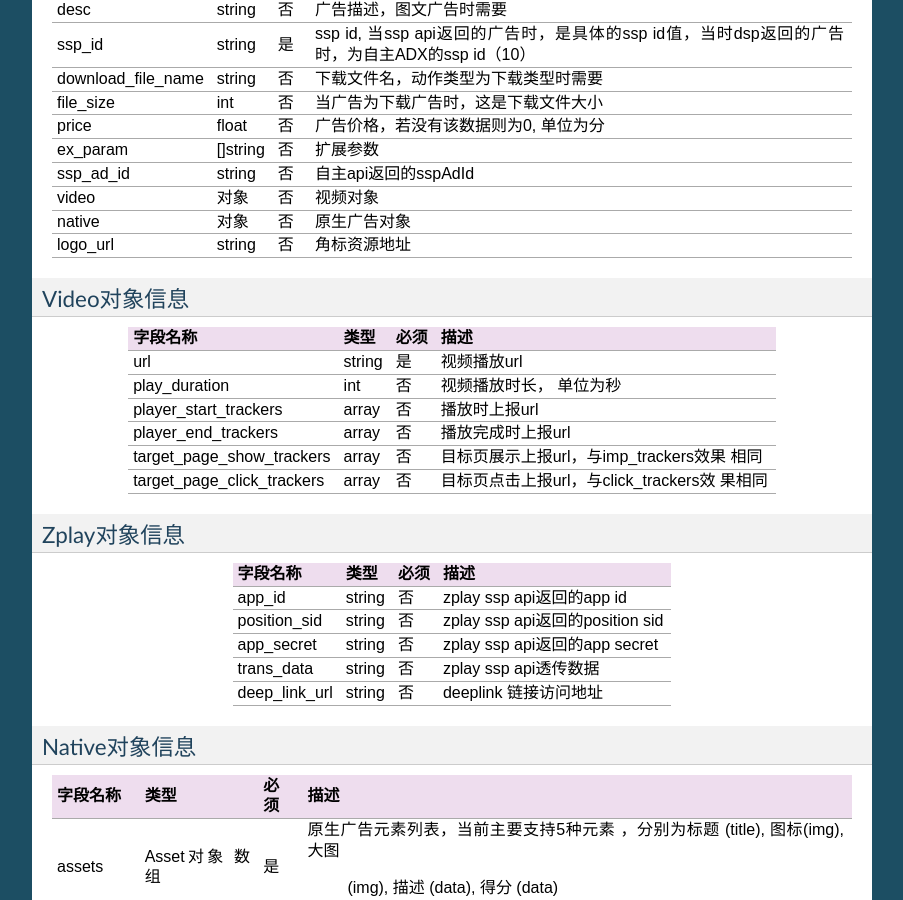
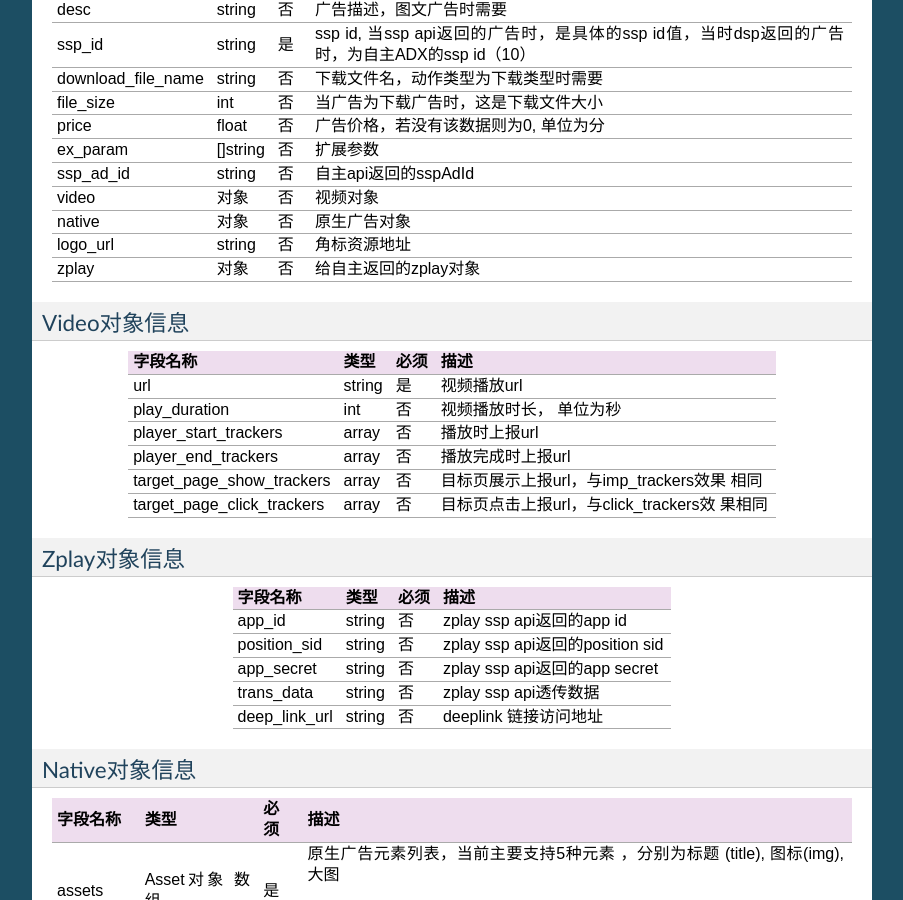
Before and after one commit to yumimobi/adx_ssp_doc, a Sphinx documentation site: the page built from docs/base.rst, in a window 1280 px wide and 900 px high, scrolled down 6324 px. Shown: the whole window, without its empty margins (198-1101 px from the left). Built offline with Sphinx 7.4.7, drawn with Linux system fonts in a browser that asks for light colours.

Commit message:
修正response的ad对象没有zplay属性说明

```diff
--- a/docs/base.rst
+++ b/docs/base.rst
@@ -498,6 +498,8 @@ Ad对象信息
 +--------------------+----------+-------+--------------------------------------------------------------------------------------------------------------------------------+
 | logo_url           | string   | 否    | 角标资源地址                                                                                                                   |
 +--------------------+----------+-------+--------------------------------------------------------------------------------------------------------------------------------+
+| zplay              | 对象     | 否    | 给自主返回的zplay对象                                                                                                          |
++--------------------+----------+-------+--------------------------------------------------------------------------------------------------------------------------------+
 
 Video对象信息
 ~~~~~~~~~~~~~
```
